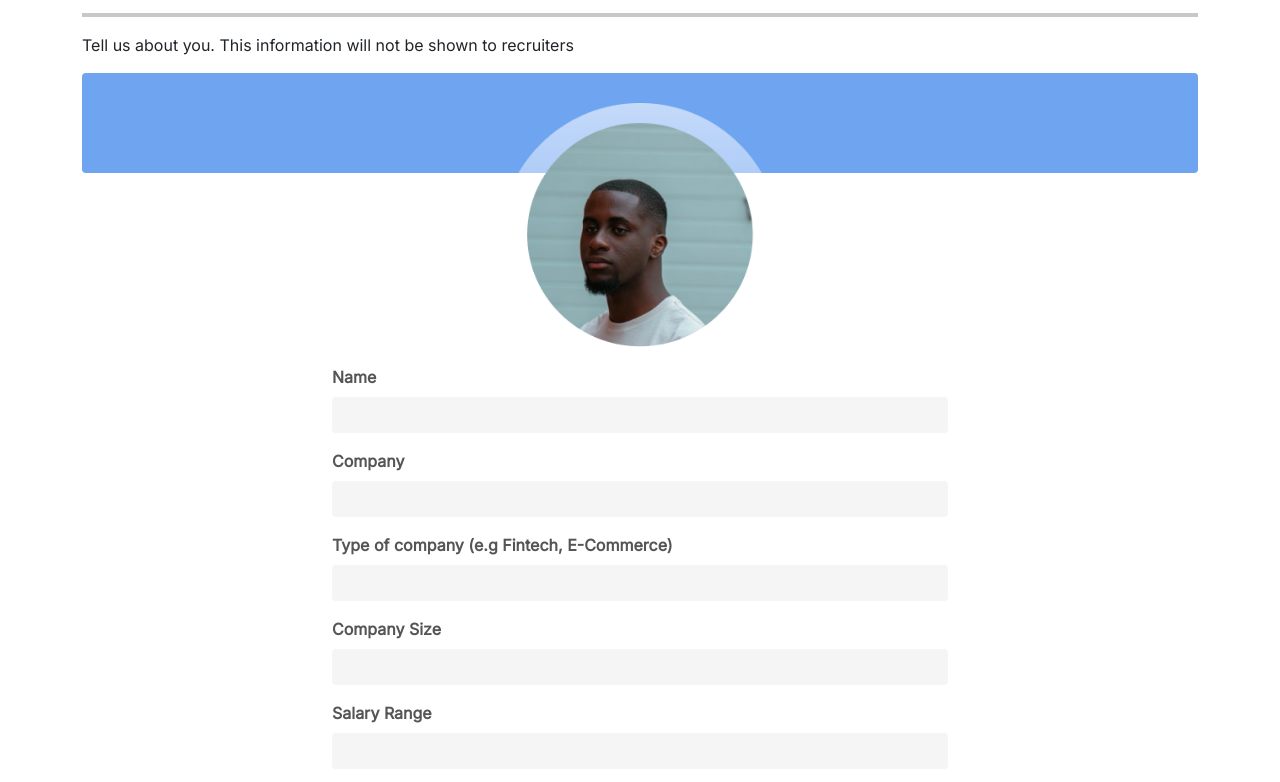
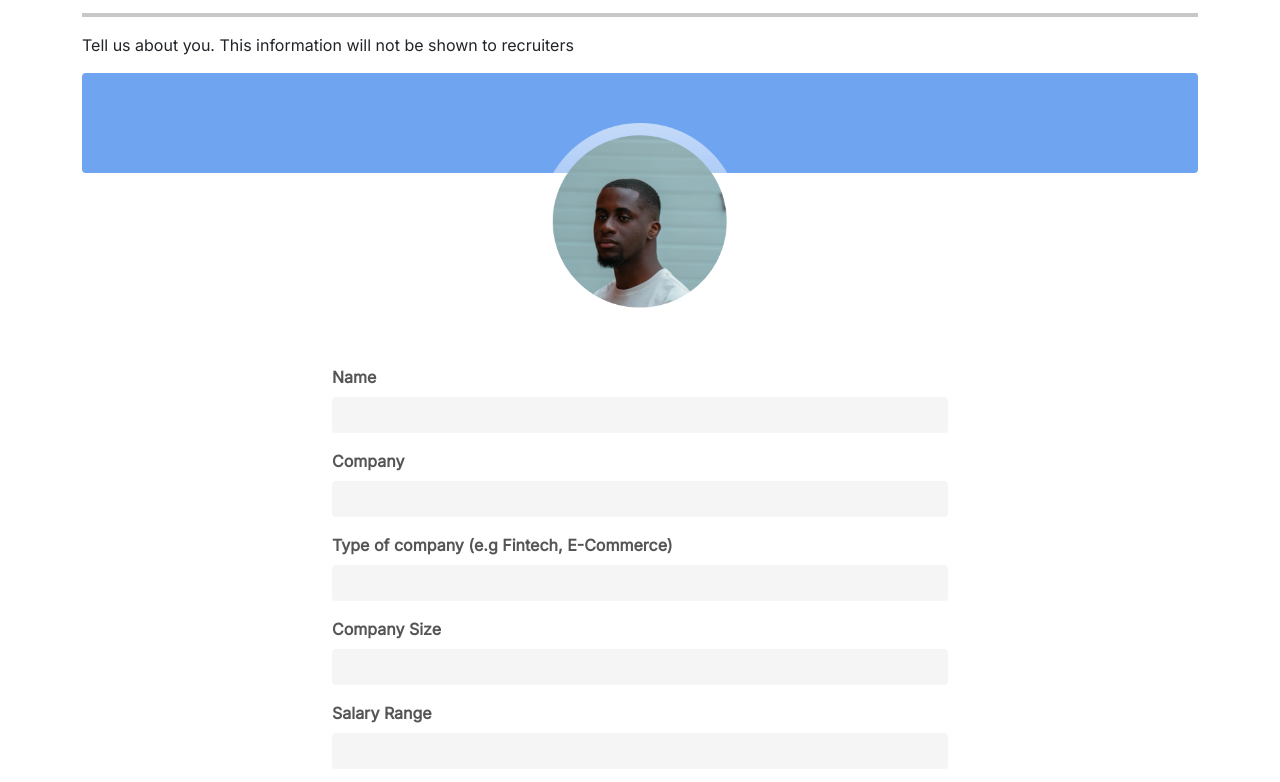
Before and after one commit to BabyDeee/Testing, a plain HTML site: page updated-pp.html in a window 1280 px wide. Shown: the part 147-929 px from the top of the page. Drawn offline with nearby package versions, Linux system fonts and the light colour scheme.

Commit message:
Correction

```diff
--- a/css/profile-page.css
+++ b/css/profile-page.css
@@ -25,7 +25,6 @@ body{font-family: 'Inter', sans-serif;}
 .blue {
     color: rgba(39, 118, 234, 1);
 }
-
 .blue:hover {
     color: #fff;
     background-color: rgba(39, 118, 234, 0.8);
--- a/css/updated-pp.css
+++ b/css/updated-pp.css
@@ -18,16 +18,16 @@ body{font-family: 'Inter', sans-serif;}
 .form-color{
     background-color: #F5F5F5;
 }
-.img2 {
+/* .img2 {
     height: 28vh;
-}
+} */
 .profile-info{
     color: #555555;
 }
-.img1 {
+/* .img1 {
     top: 30%;
     height: 35vh;
-}
+} */
 .blue {
     color: rgba(39, 118, 234, 1);
 }
--- a/updated-pp.html
+++ b/updated-pp.html
@@ -71,19 +71,18 @@
           </nav>
     </header>
     <div class="recruiter-info container py-5 mt-5">
-        <div class="row pb-md-5 pb-0">
+        <div class="row">
             <div class="col-12">
                 <h2 class="fs-1 pt fw-bold ps-3" style="border-left: 10px solid #2776EA;">Edit Information</h2>
                 <hr class="pt-1">
                 <p>Tell us about you. This information will not be shown to recruiters</p>
                 <div style="height: 100px; background: #6FA4F1;" class="rounded images position-relative mb-5">
-                    <img src="img/pp-circle.png" class="position-absolute img1 start-50 translate-middle-x img-fluid" alt="">
-                    <img src="img/pp-man.png" class="position-absolute top-50 img2 start-50 translate-middle-x img-fluid" alt="picture">
+                    <img src="img/pp-white-gp.png" class="img-fluid position-absolute top-50 start-50 translate-middle-x" style="height: 200px;" alt="Man">
                 </div>
             </div>
         </div>
     </div>
-    <div class="form container profile-info w-50 py-5">
+    <div class="form container profile-info w-50 mt-5 pt-lg-5 pt-md-5 pt-4">
         <div class="mb-3">
             <label for="exampleFormControlInput1" class="form-label fw-bold">Name</label>
             <input type="text" class="form-control border-0 form-color" id="exampleFormControlInput1" placeholder="">
```
